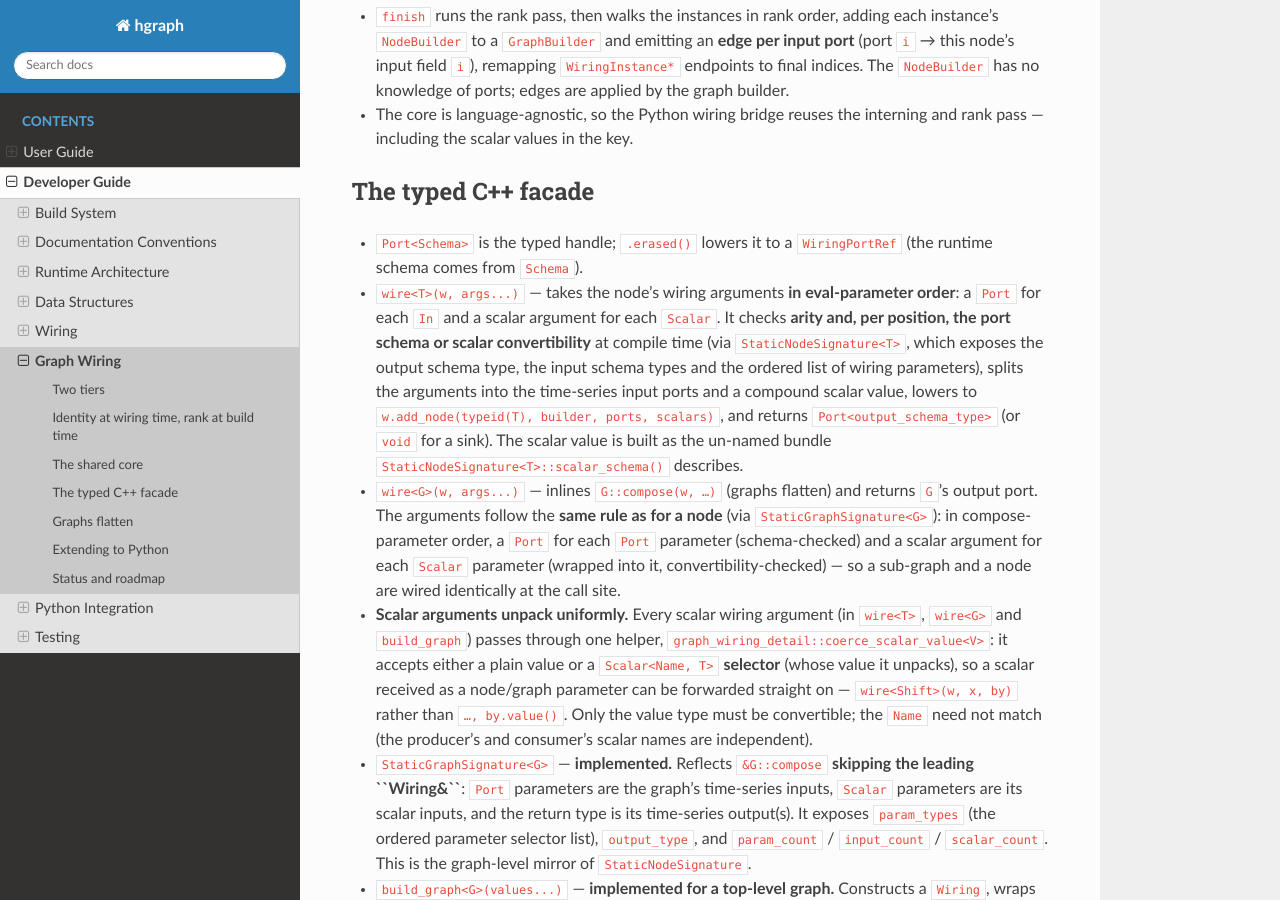
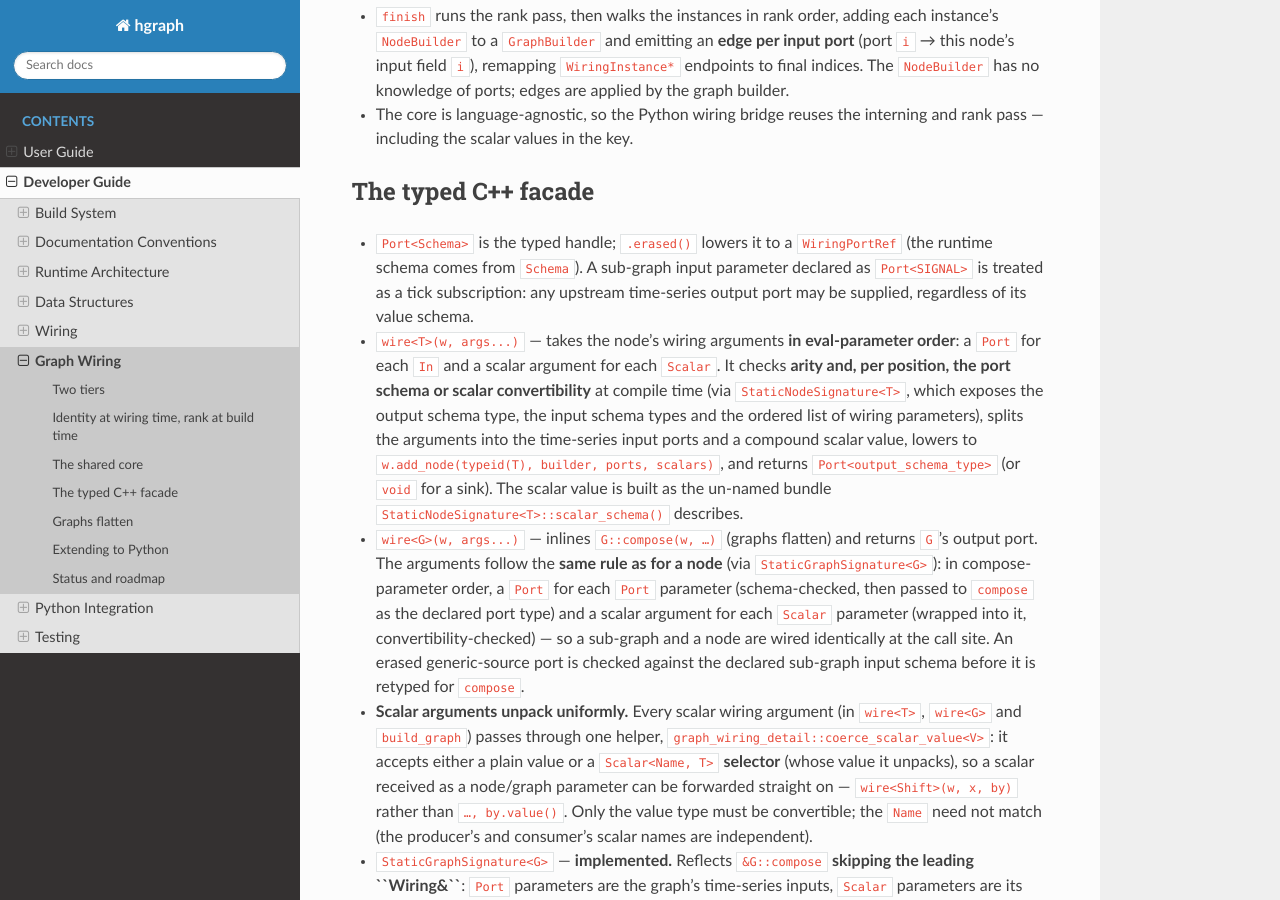
Before and after one commit to hhenson/hg_cpp, a Sphinx documentation site: the page built from docs/source/developer_guide/graph_wiring.rst, in a window 1280 px wide and 900 px high, scrolled down 2788 px. Built offline with Sphinx 7.4.7 and the Read the Docs theme 3.1.0, drawn with Linux system fonts in a browser that asks for light colours.

Commit message:
continuing including TSW TSD SIGNAL

```diff
--- a/docs/source/developer_guide/graph_wiring.rst
+++ b/docs/source/developer_guide/graph_wiring.rst
@@ -153,7 +153,10 @@ The typed C++ facade
 --------------------
 
 - ``Port<Schema>`` is the typed handle; ``.erased()`` lowers it to a
-  ``WiringPortRef`` (the runtime schema comes from ``Schema``).
+  ``WiringPortRef`` (the runtime schema comes from ``Schema``). A sub-graph
+  input parameter declared as ``Port<SIGNAL>`` is treated as a tick subscription:
+  any upstream time-series output port may be supplied, regardless of its value
+  schema.
 - ``wire<T>(w, args...)`` — takes the node's wiring arguments **in eval-parameter
   order**: a ``Port`` for each ``In`` and a scalar argument for each ``Scalar``. It
   checks **arity and, per position, the port schema or scalar convertibility** at
@@ -166,9 +169,11 @@ The typed C++ facade
 - ``wire<G>(w, args...)`` — inlines ``G::compose(w, …)`` (graphs flatten) and
   returns ``G``'s output port. The arguments follow the **same rule as for a node**
   (via ``StaticGraphSignature<G>``): in compose-parameter order, a ``Port`` for each
-  ``Port`` parameter (schema-checked) and a scalar argument for each ``Scalar``
-  parameter (wrapped into it, convertibility-checked) — so a sub-graph and a node
-  are wired identically at the call site.
+  ``Port`` parameter (schema-checked, then passed to ``compose`` as the declared
+  port type) and a scalar argument for each ``Scalar`` parameter (wrapped into it,
+  convertibility-checked) — so a sub-graph and a node are wired identically at the
+  call site. An erased generic-source port is checked against the declared
+  sub-graph input schema before it is retyped for ``compose``.
 - **Scalar arguments unpack uniformly.** Every scalar wiring argument (in
   ``wire<T>``, ``wire<G>`` and ``build_graph``) passes through one helper,
   ``graph_wiring_detail::coerce_scalar_value<V>``: it accepts either a plain value or
```
Also changed, not shown: docs/source/user_guide/authoring_graphs_cpp.rst (+9 -2 lines), 2 other files.
